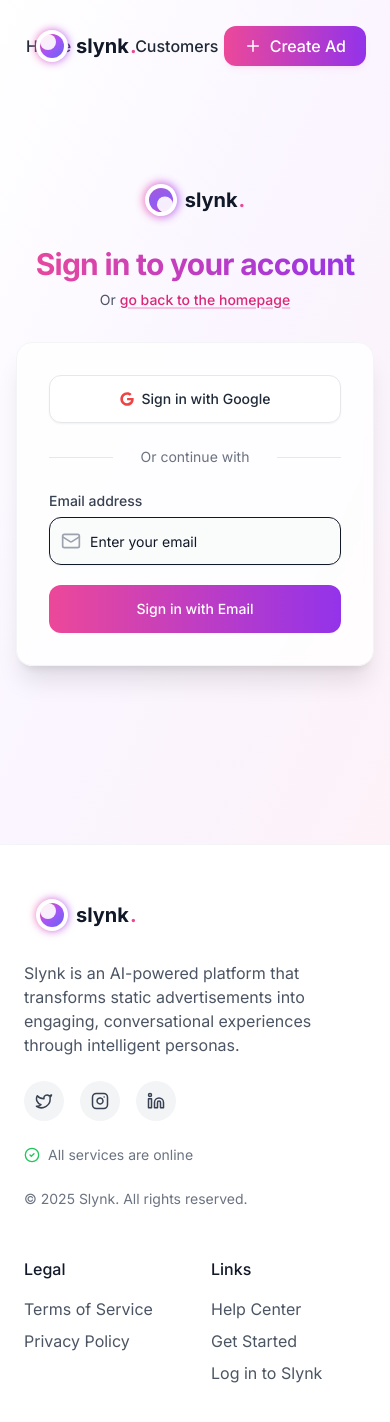
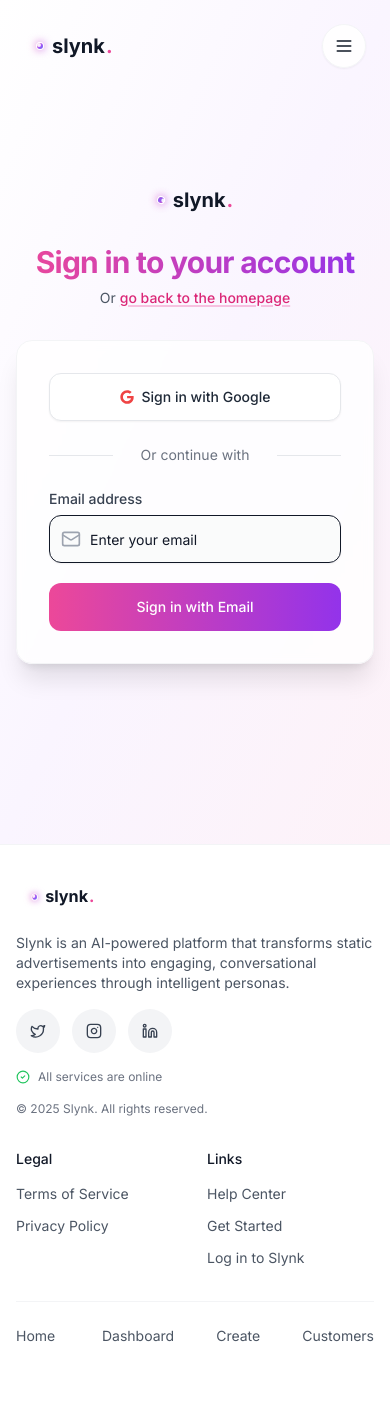
Before and after one commit to zhan4808/slynk, a Next.js app in the folder slynkwebsite/: page /signin in a window 390 px wide. Shown: the top 1422 px of the page. Built offline with nearby package versions, Linux system fonts and the light colour scheme.

Commit message:
mobileui v2

```diff
--- a/slynkwebsite/app/globals.css
+++ b/slynkwebsite/app/globals.css
@@ -19,6 +19,33 @@
   --sidebar-accent-foreground: 240 5.9% 10%;
   --sidebar-border: 220 13% 91%;
   --sidebar-ring: 217.2 91.2% 59.8%;
+}
+
+/* Improve touch targets on mobile */
+@media (max-width: 768px) {
+  button,
+  [role="button"],
+  a {
+    min-height: 44px;
+    min-width: 44px;
+  }
+
+  input,
+  select,
+  textarea {
+    font-size: 16px; /* Prevents iOS zoom on focus */
+  }
+}
+
+/* Better scrolling on mobile */
+html, body {
+  -webkit-overflow-scrolling: touch;
+  scroll-behavior: smooth;
+}
+
+/* Fix mobile tap highlight */
+* {
+  -webkit-tap-highlight-color: transparent;
 }
 
 .dark {
@@ -63,103 +90,19 @@
   background: linear-gradient(135deg, rgba(94, 234, 212, 0.2) 0%, rgba(20, 184, 166, 0.05) 100%);
 }
 
-.amber-gradient {
-  background: linear-gradient(135deg, rgba(252, 211, 77, 0.2) 0%, rgba(245, 158, 11, 0.05) 100%);
-}
+/* Mobile optimized card styles */
+@media (max-width: 768px) {
+  .card-shadow-sm {
+    box-shadow: 0 1px 2px rgba(0, 0, 0, 0.05);
+  }
 
-@keyframes blink {
-  0%,
-  100% {
-    opacity: 1;
+  .card-shadow-md {
+    box-shadow: 0 4px 6px -1px rgba(0, 0, 0, 0.1), 0 2px 4px -1px rgba(0, 0, 0, 0.06);
   }
-  50% {
-    opacity: 0;
+
+  .card-shadow-lg {
+    box-shadow: 0 10px 15px -3px rgba(0, 0, 0, 0.1), 0 4px 6px -2px rgba(0, 0, 0, 0.05);
   }
-}
-
-.animate-blink {
-  animation: blink 1s step-end infinite;
-}
-
-@keyframes pulse-glow {
-  0%,
-  100% {
-    opacity: 1;
-  }
-  50% {
-    opacity: 0.7;
-  }
-}
-
-.animate-pulse-glow {
-  animation: pulse-glow 2s ease-in-out infinite;
-}
-
-.animate-pulse-slow {
-  animation: pulse 4s cubic-bezier(0.4, 0, 0.6, 1) infinite;
-}
-
-@keyframes fadeInUp {
-  from {
-    opacity: 0;
-    transform: translateY(20px);
-  }
-  to {
-    opacity: 1;
-    transform: translateY(0);
-  }
-}
-
-.animate-fadeInUp {
-  animation: fadeInUp 0.6s ease-out forwards;
-}
-
-.stagger-animation > * {
-  opacity: 0;
-}
-
-.stagger-animation > *:nth-child(1) {
-  animation: fadeInUp 0.6s ease-out 0.1s forwards;
-}
-
-.stagger-animation > *:nth-child(2) {
-  animation: fadeInUp 0.6s ease-out 0.2s forwards;
-}
-
-.stagger-animation > *:nth-child(3) {
-  animation: fadeInUp 0.6s ease-out 0.3s forwards;
-}
-
-.stagger-animation > *:nth-child(4) {
-  animation: fadeInUp 0.6s ease-out 0.4s forwards;
-}
-
-/* Compact section spacing */
-.compact-section {
-  padding-top: 3rem;
-  padding-bottom: 3rem;
-}
-
-/* Gradient backgrounds */
-.gradient-pink-purple {
-  background: linear-gradient(135deg, rgba(236, 72, 153, 0.1) 0%, rgba(168, 85, 247, 0.1) 100%);
-}
-
-.gradient-blue-teal {
-  background: linear-gradient(135deg, rgba(59, 130, 246, 0.1) 0%, rgba(20, 184, 166, 0.1) 100%);
-}
-
-.gradient-amber-orange {
-  background: linear-gradient(135deg, rgba(245, 158, 11, 0.1) 0%, rgba(249, 115, 22, 0.1) 100%);
-}
-
-/* Animated gradient text */
-.animated-gradient-text {
-  background-size: 200% auto;
-  background-image: linear-gradient(to right, #ec4899 0%, #8b5cf6 50%, #ec4899 100%);
-  animation: gradientText 3s linear infinite;
-  -webkit-background-clip: text;
-  -webkit-text-fill-color: transparent;
 }
 
 @keyframes gradientText {
@@ -223,6 +166,48 @@ section {
     padding-top: 3rem;
     padding-bottom: 3rem;
   }
+
+  /* Better responsive layout spacing */
+  .container {
+    padding-left: 1rem;
+    padding-right: 1rem;
+  }
+
+  /* Improve text readability on small screens */
+  h1 {
+    font-size: 1.75rem;
+    line-height: 1.2;
+  }
+
+  h2 {
+    font-size: 1.5rem;
+    line-height: 1.25;
+  }
+
+  h3 {
+    font-size: 1.25rem;
+    line-height: 1.3;
+  }
+
+  p {
+    font-size: 0.9375rem;
+    line-height: 1.5;
+  }
+}
+
+/* Safe area insets for notched mobile devices */
+@supports (padding: max(0px)) {
+  .safe-padding-bottom {
+    padding-bottom: max(env(safe-area-inset-bottom), 1rem);
+  }
+
+  .safe-bottom {
+    bottom: max(env(safe-area-inset-bottom), 0);
+  }
+
+  .safe-top {
+    top: max(env(safe-area-inset-top), 0);
+  }
 }
 
 /* Sidebar specific styles */
--- a/slynkwebsite/app/layout.tsx
+++ b/slynkwebsite/app/layout.tsx
@@ -15,6 +15,7 @@ export const metadata: Metadata = {
   icons: {
     icon: "/slynkfavicon.svg",
   },
+  viewport: "width=device-width, initial-scale=1, maximum-scale=1, user-scalable=0",
 };
 
 export default function RootLayout({
@@ -24,10 +25,10 @@ export default function RootLayout({
 }) {
   return (
     <html lang="en">
-      <body className={`${inter.className} bg-white text-gray-900 antialiased`}>
+      <body className={`${inter.className} bg-white text-gray-900 antialiased overflow-x-hidden`}>
         <Providers>
           <DynamicNavbar />
-          <main>{children}</main>
+          <main className="min-h-screen">{children}</main>
           <Footer />
         </Providers>
       </body>
--- a/slynkwebsite/components/animated-logo.tsx
+++ b/slynkwebsite/components/animated-logo.tsx
@@ -5,11 +5,18 @@ import { motion } from 'framer-motion'
 
 interface AnimatedLogoProps {
   isAnimating?: boolean
+  scale?: number
 }
 
-export function AnimatedLogo({ isAnimating = false }: AnimatedLogoProps) {
+export function AnimatedLogo({ isAnimating = false, scale = 1 }: AnimatedLogoProps) {
   const [isHovered, setIsHovered] = useState(false)
   const shouldAnimate = isHovered || isAnimating
+
+  // Calculate dimensions based on scale
+  const logoSize = `${8 * scale}px`
+  const innerSize = `${6 * scale}px`
+  const dotSize = `${4 * scale}px`
+  const fontSize = scale < 1 ? 'text-lg' : 'text-xl'
 
   return (
     <div className="inline-block">
@@ -21,10 +28,12 @@ export function AnimatedLogo({ isAnimating = false }: AnimatedLogoProps) {
           backgroundColor: "rgba(243, 244, 246, 0.8)"
         }}
         whileTap={{ scale: 0.95 }}
+        style={{ scale }}
       >
         {/* Logo mark */}
         <motion.div
-          className="relative w-8 h-8"
+          className="relative"
+          style={{ width: logoSize, height: logoSize }}
         >
           {/* Background glow */}
           <motion.div
@@ -47,7 +56,8 @@ export function AnimatedLogo({ isAnimating = false }: AnimatedLogoProps) {
             transition={{ duration: 10, repeat: shouldAnimate ? Infinity : 0, ease: "linear" }}
           >
             <motion.div
-              className="w-6 h-6 rounded-full bg-gradient-to-br from-pink-500 via-purple-500 to-indigo-500"
+              className="rounded-full bg-gradient-to-br from-pink-500 via-purple-500 to-indigo-500"
+              style={{ width: innerSize, height: innerSize }}
               animate={shouldAnimate ? {
                 background: [
                   "linear-gradient(to bottom right, rgb(236, 72, 153), rgb(168, 85, 247), rgb(99, 102, 241))",
@@ -59,10 +69,16 @@ export function AnimatedLogo({ isAnimating = false }: AnimatedLogoProps) {
               transition={{ duration: 3, repeat: shouldAnimate ? Infinity : 0, ease: "linear" }}
             >
               <motion.div
-                className="w-4 h-4 absolute top-1 left-1 rounded-full bg-white/90"
+                className="absolute rounded-full bg-white/90"
+                style={{
+                  width: dotSize,
+                  height: dotSize,
+                  top: `${1 * scale}px`,
+                  left: `${1 * scale}px`
+                }}
                 animate={shouldAnimate ? {
-                  x: [0, 2, -2, 0],
-                  y: [0, -2, 2, 0]
+                  x: [0, 2 * scale, -2 * scale, 0],
+                  y: [0, -2 * scale, 2 * scale, 0]
                 } : {}}
                 transition={{
                   duration: 2,
@@ -75,7 +91,7 @@ export function AnimatedLogo({ isAnimating = false }: AnimatedLogoProps) {
         </motion.div>
 
         {/* Logo text */}
-        <div className="text-xl font-bold text-gray-900">
+        <div className={`${fontSize} font-bold text-gray-900`}>
           slynk
           <span className="text-pink-500 ml-[1px]">.</span>
         </div>
--- a/slynkwebsite/components/dynamic-navbar.tsx
+++ b/slynkwebsite/components/dynamic-navbar.tsx
@@ -1,11 +1,12 @@
 "use client"
 
-import { useState } from "react"
+import { useState, useEffect } from "react"
 import { motion, AnimatePresence, useMotionValueEvent, useScroll, useMotionValue } from "framer-motion"
 import { useRouter } from "next/navigation"
 import { Button } from "@/components/ui/button"
-import { Plus } from "lucide-react"
+import { Plus, Menu, X } from "lucide-react"
 import { AnimatedLogo } from "@/components/animated-logo"
+import { useIsMobile } from "@/hooks/use-mobile"
 
 interface NavItem {
   label: string
@@ -67,10 +68,58 @@ const pillVariants = {
   }
 }
 
+// Mobile menu variants
+const mobileMenuVariants = {
+  closed: {
+    opacity: 0,
+    y: -20,
+    transition: {
+      duration: 0.2,
+      when: "afterChildren"
+    }
+  },
+  open: {
+    opacity: 1,
+    y: 0,
+    transition: {
+      duration: 0.3,
+      when: "beforeChildren",
+      staggerChildren: 0.05
+    }
+  }
+}
+
+const mobileNavItemVariants = {
+  closed: {
+    opacity: 0,
+    y: -10,
+    transition: { duration: 0.1 }
+  },
+  open: {
+    opacity: 1,
+    y: 0,
+    transition: { duration: 0.2 }
+  }
+}
+
 export function DynamicNavbar() {
   const [navState, setNavState] = useState<number>(0) // 0-1 range for transition
+  const [mobileMenuOpen, setMobileMenuOpen] = useState(false)
   const router = useRouter()
   const { scrollY } = useScroll()
+  const isMobile = useIsMobile()
+
+  // Close mobile menu on navigation
+  useEffect(() => {
+    const handleRouteChange = () => {
+      setMobileMenuOpen(false)
+    }
+
+    window.addEventListener('popstate', handleRouteChange)
+    return () => {
+      window.removeEventListener('popstate', handleRouteChange)
+    }
+  }, [])
 
   // Create motion values for smooth transitions
   const navProgress = useMotionValue(0)
@@ -84,11 +133,12 @@ export function DynamicNavbar() {
   })
 
   // Use scrollY value to determine if we should show the pill navbar
-  const shouldShowPill = navState > 0.8
+  const shouldShowPill = navState > 0.8 && !mobileMenuOpen
 
   // Handle navigation
   const navigateTo = (path: string) => {
     router.push(path)
+    setMobileMenuOpen(false)
     window.scrollTo({ top: 0, behavior: "smooth" })
   }
 
@@ -117,7 +167,8 @@ export function DynamicNavbar() {
             </div>
           </motion.div>
 
-          {/* Nav Links in center */}
+          {/* Nav Links in center - desktop only */}
+          {!isMobile && (
             <motion.div
               variants={navItemVariants}
               className="z-10 absolute left-0 right-0 mx-auto flex justify-center"
@@ -133,12 +184,15 @@ export function DynamicNavbar() {
                 ))}
               </nav>
             </motion.div>
+          )}
 
-          {/* Create Ad Button on the right */}
+          {/* Right side controls */}
           <motion.div
             variants={navItemVariants}
-            className="z-20"
+            className="z-20 flex items-center gap-2"
           >
+            {/* Create Ad Button - Only on desktop */}
+            {!isMobile && (
               <Button
                 onClick={() => navigateTo("/create")}
                 className="text-base font-medium bg-gradient-to-r from-pink-500 to-purple-600 text-white hover:opacity-90 rounded-xl px-5 py-2 h-auto shadow-md shadow-pink-400/10 hover:shadow-pink-400/20 transition-all duration-300"
@@ -148,13 +202,71 @@ export function DynamicNavbar() {
                   <span>Create Ad</span>
                 </span>
               </Button>
+            )}
+
+            {/* Mobile menu toggle button */}
+            {isMobile && (
+              <Button
+                onClick={() => setMobileMenuOpen(!mobileMenuOpen)}
+                variant="ghost"
+                size="icon"
+                className="w-10 h-10 rounded-full bg-white/90 shadow-sm border border-gray-100"
+              >
+                {mobileMenuOpen ? <X size={20} /> : <Menu size={20} />}
+              </Button>
+            )}
           </motion.div>
         </div>
       </motion.header>
 
-      {/* Floating pill navbar when scrolled */}
+      {/* Mobile menu overlay */}
       <AnimatePresence>
-        {shouldShowPill && (
+        {mobileMenuOpen && (
+          <motion.div
+            className="fixed inset-0 z-40 bg-white pt-24 px-6"
+            initial="closed"
+            animate="open"
+            exit="closed"
+            variants={mobileMenuVariants}
+          >
+            <div className="flex flex-col gap-3 max-w-md mx-auto">
+              {NAV_ITEMS.map((item, i) => (
+                <motion.div
+                  key={item.label}
+                  variants={mobileNavItemVariants}
+                  custom={i}
+                >
+                  <button
+                    onClick={() => navigateTo(item.href)}
+                    className="w-full py-4 px-4 text-left text-lg font-medium text-gray-800 hover:bg-gray-50 rounded-xl transition-colors flex items-center"
+                  >
+                    {item.label}
+                  </button>
+                </motion.div>
+              ))}
+
+              <motion.div
+                variants={mobileNavItemVariants}
+                className="mt-4"
+              >
+                <Button
+                  onClick={() => navigateTo("/create")}
+                  className="w-full text-base font-medium bg-gradient-to-r from-pink-500 to-purple-600 text-white hover:opacity-90 rounded-xl h-14 shadow-md shadow-pink-400/10 hover:shadow-pink-400/20 transition-all duration-300"
+                >
+                  <span className="flex items-center gap-2">
+                    <Plus size={18} />
+                    <span>Create Ad</span>
+                  </span>
+                </Button>
+              </motion.div>
+            </div>
+          </motion.div>
+        )}
+      </AnimatePresence>
+
+      {/* Floating pill navbar when scrolled - desktop */}
+      <AnimatePresence>
+        {shouldShowPill && !isMobile && (
           <motion.div
             className="fixed top-6 left-0 w-full z-50 px-4 flex justify-center"
             style={{ opacity: navState }}
@@ -207,6 +319,46 @@ export function DynamicNavbar() {
           </motion.div>
         )}
       </AnimatePresence>
+
+      {/* Floating compact navbar when scrolled - mobile */}
+      <AnimatePresence>
+        {shouldShowPill && isMobile && (
+          <motion.div
+            className="fixed top-4 left-0 w-full z-50 px-4 flex justify-center"
+            style={{ opacity: navState }}
+            variants={pillVariants}
+            initial="hidden"
+            animate="visible"
+            exit={{ y: -100, opacity: 0, transition: { duration: 0.3 } }}
+            key="pill-navbar-mobile"
+          >
+            <motion.div
+              className="bg-white/95 backdrop-blur-xl border border-gray-100 rounded-full shadow-xl py-2 px-4 flex items-center justify-between"
+              initial={{ width: "80%" }}
+              animate={{ width: "90%" }}
+              transition={{ duration: 0.4, type: "spring", stiffness: 200 }}
+            >
+              {/* Logo */}
+              <motion.div
+                className="cursor-pointer"
+                onClick={() => navigateTo("/")}
+              >
+                <AnimatedLogo isAnimating={true} scale={0.8} />
+              </motion.div>
+
+              {/* Mobile menu button */}
+              <Button
+                onClick={() => setMobileMenuOpen(!mobileMenuOpen)}
+                variant="ghost"
+                size="icon"
+                className="w-9 h-9 rounded-full bg-white/90 shadow-sm border border-gray-100"
+              >
+                <Menu size={18} />
+              </Button>
+            </motion.div>
+          </motion.div>
+        )}
+      </AnimatePresence>
     </>
   )
 }
--- a/slynkwebsite/components/footer.tsx
+++ b/slynkwebsite/components/footer.tsx
@@ -9,73 +9,73 @@ export function Footer() {
   const currentYear = new Date().getFullYear()
 
   return (
-    <footer className="py-12 px-6 bg-white border-t border-gray-100">
+    <footer className="py-8 md:py-12 px-4 md:px-6 bg-white border-t border-gray-100">
       <div className="max-w-6xl mx-auto">
-        <div className="grid grid-cols-1 md:grid-cols-2 gap-12">
+        <div className="grid grid-cols-1 md:grid-cols-2 gap-8 md:gap-12">
           {/* Left Column */}
-          <div className="space-y-6">
-            <AnimatedLogo />
+          <div className="space-y-4 md:space-y-6">
+            <AnimatedLogo scale={0.9} />
 
-            <p className="text-gray-600 max-w-md">
+            <p className="text-gray-600 max-w-md text-sm md:text-base">
               Slynk is an AI-powered platform that transforms static advertisements into engaging,
               conversational experiences through intelligent personas.
             </p>
 
-            <div className="flex gap-4">
-              <Link href="https://twitter.com" className="w-10 h-10 flex items-center justify-center rounded-full bg-gray-100 text-gray-700 hover:bg-gray-200 transition-colors">
-                <Twitter size={18} />
+            <div className="flex gap-3 md:gap-4">
+              <Link href="https://twitter.com" className="w-8 h-8 md:w-10 md:h-10 flex items-center justify-center rounded-full bg-gray-100 text-gray-700 hover:bg-gray-200 transition-colors">
+                <Twitter size={16} className="md:w-5 md:h-5" />
               </Link>
-              <Link href="https://instagram.com" className="w-10 h-10 flex items-center justify-center rounded-full bg-gray-100 text-gray-700 hover:bg-gray-200 transition-colors">
-                <Instagram size={18} />
+              <Link href="https://instagram.com" className="w-8 h-8 md:w-10 md:h-10 flex items-center justify-center rounded-full bg-gray-100 text-gray-700 hover:bg-gray-200 transition-colors">
+                <Instagram size={16} className="md:w-5 md:h-5" />
               </Link>
-              <Link href="https://linkedin.com" className="w-10 h-10 flex items-center justify-center rounded-full bg-gray-100 text-gray-700 hover:bg-gray-200 transition-colors">
-                <Linkedin size={18} />
+              <Link href="https://linkedin.com" className="w-8 h-8 md:w-10 md:h-10 flex items-center justify-center rounded-full bg-gray-100 text-gray-700 hover:bg-gray-200 transition-colors">
+                <Linkedin size={16} className="md:w-5 md:h-5" />
               </Link>
             </div>
 
-            <div className="flex items-center text-sm text-gray-500">
-              <CheckCircle2 size={16} className="text-green-500 mr-2" />
+            <div className="flex items-center text-xs md:text-sm text-gray-500">
+              <CheckCircle2 size={14} className="text-green-500 mr-2 md:w-4 md:h-4" />
               <span>All services are online</span>
             </div>
 
-            <p className="text-sm text-gray-500">
+            <p className="text-xs md:text-sm text-gray-500">
               &copy; {currentYear} Slynk. All rights reserved.
             </p>
           </div>
 
           {/* Right Column */}
-          <div className="grid grid-cols-2 gap-8">
-            <div className="space-y-4">
-              <h3 className="font-medium text-gray-900">Legal</h3>
+          <div className="grid grid-cols-2 gap-6 md:gap-8">
+            <div className="space-y-3 md:space-y-4">
+              <h3 className="font-medium text-sm md:text-base text-gray-900">Legal</h3>
               <ul className="space-y-2">
                 <li>
-                  <Link href="/terms" className="text-gray-600 hover:text-pink-500 transition-colors">
+                  <Link href="/terms" className="text-sm text-gray-600 hover:text-pink-500 transition-colors">
                     Terms of Service
                   </Link>
                 </li>
                 <li>
-                  <Link href="/privacy" className="text-gray-600 hover:text-pink-500 transition-colors">
+                  <Link href="/privacy" className="text-sm text-gray-600 hover:text-pink-500 transition-colors">
                     Privacy Policy
                   </Link>
                 </li>
               </ul>
             </div>
 
-            <div className="space-y-4">
-              <h3 className="font-medium text-gray-900">Links</h3>
+            <div className="space-y-3 md:space-y-4">
+              <h3 className="font-medium text-sm md:text-base text-gray-900">Links</h3>
               <ul className="space-y-2">
                 <li>
-                  <Link href="/help" className="text-gray-600 hover:text-pink-500 transition-colors">
+                  <Link href="/help" className="text-sm text-gray-600 hover:text-pink-500 transition-colors">
                     Help Center
                   </Link>
                 </li>
                 <li>
-                  <Link href="/create" className="text-gray-600 hover:text-pink-500 transition-colors">
+                  <Link href="/create" className="text-sm text-gray-600 hover:text-pink-500 transition-colors">
                     Get Started
                   </Link>
                 </li>
                 <li>
-                  <Link href="/signin" className="text-gray-600 hover:text-pink-500 transition-colors">
+                  <Link href="/signin" className="text-sm text-gray-600 hover:text-pink-500 transition-colors">
                     Log in to Slynk
                   </Link>
                 </li>
@@ -83,6 +83,24 @@ export function Footer() {
             </div>
           </div>
         </div>
+
+        {/* Mobile-only bottom nav */}
+        <div className="mt-8 pt-6 border-t border-gray-100 md:hidden">
+          <nav className="flex justify-between items-center">
+            <Link href="/" className="text-sm text-gray-600 hover:text-pink-500">
+              Home
+            </Link>
+            <Link href="/dashboard" className="text-sm text-gray-600 hover:text-pink-500">
+              Dashboard
+            </Link>
+            <Link href="/create" className="text-sm text-gray-600 hover:text-pink-500">
+              Create
+            </Link>
+            <Link href="/customers" className="text-sm text-gray-600 hover:text-pink-500">
+              Customers
+            </Link>
+          </nav>
+        </div>
       </div>
     </footer>
   )
```
Also changed, not shown: slynkwebsite/app/chat/[personaId]/page.tsx (+6 -6 lines), slynkwebsite/app/dashboard/page.tsx (+24 -42 lines). Lines whose indentation alone changed are shown as unchanged.
